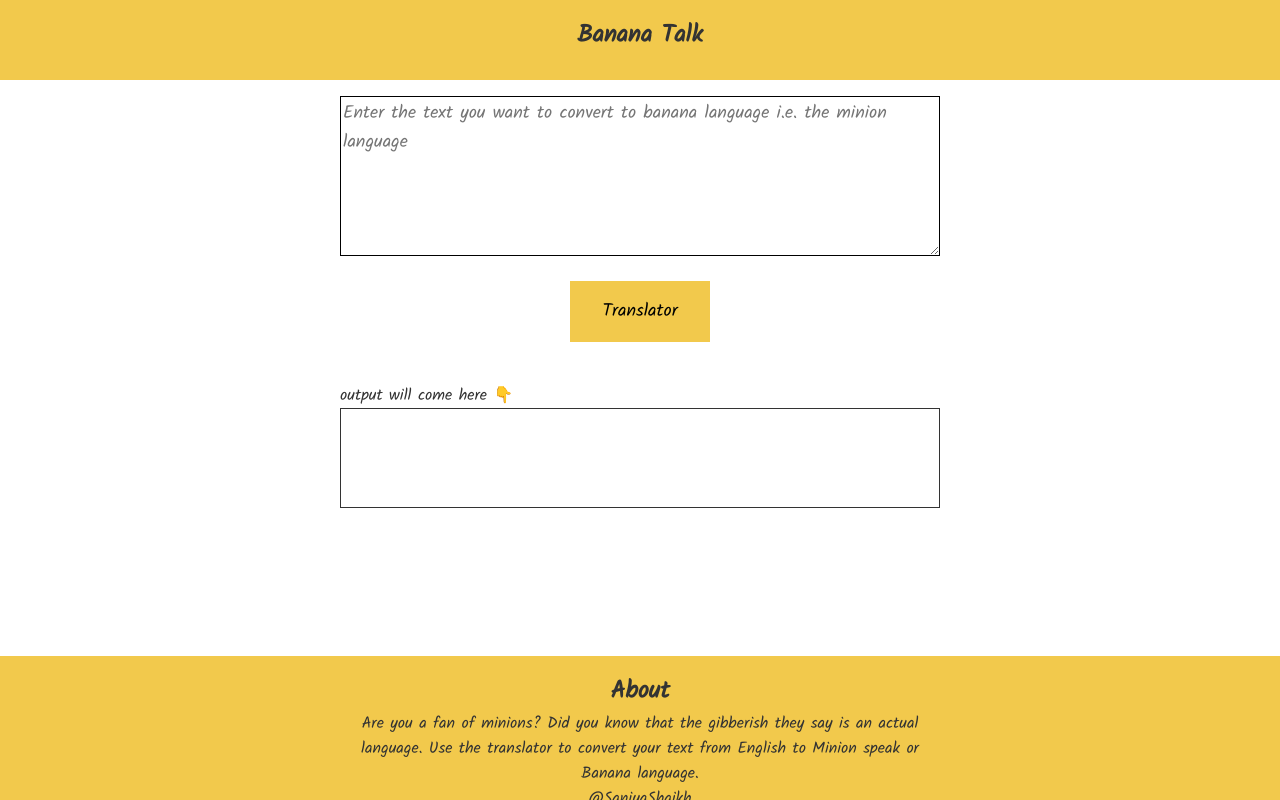
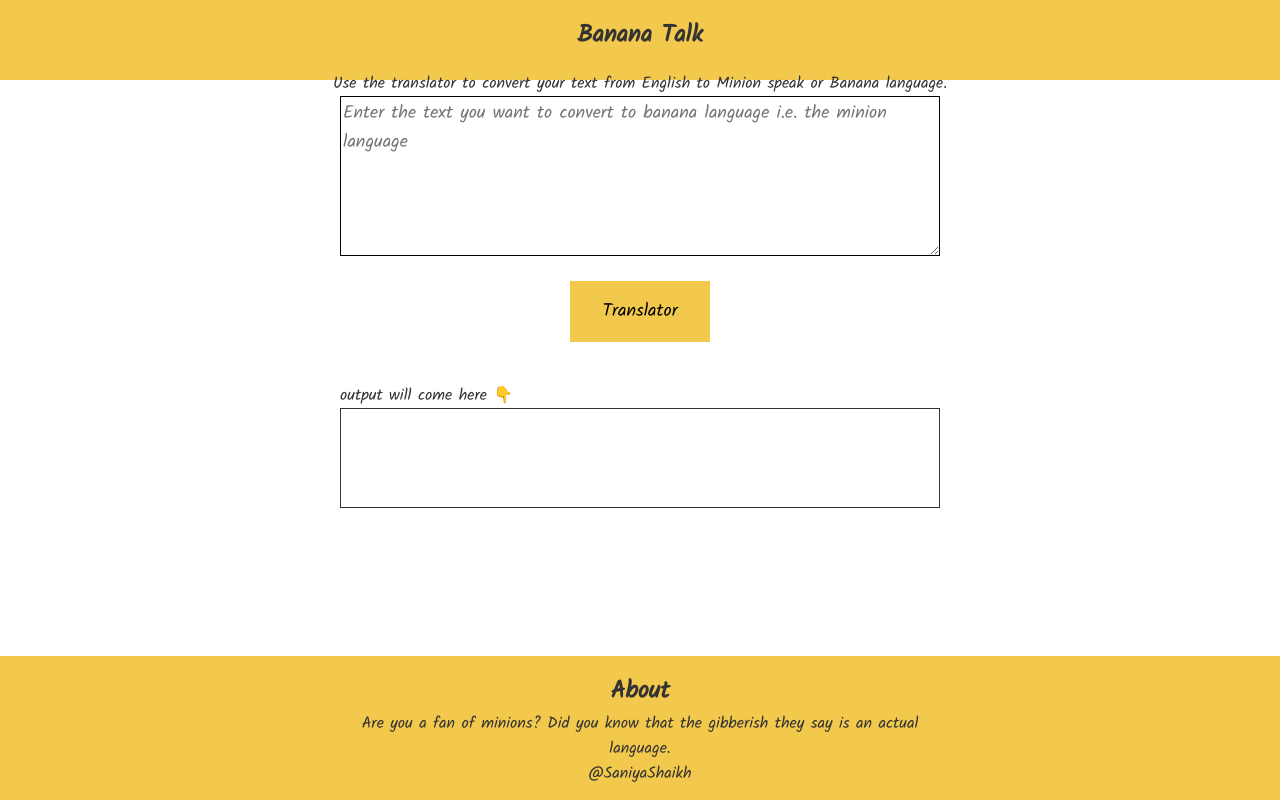
Before and after one commit to sanu29/minion, a plain HTML site: page index.html in a window 1280 px wide. Drawn offline with Linux system fonts and the light colour scheme.

Commit message:
Update index.html
Added text in header

```diff
--- a/index.html
+++ b/index.html
@@ -8,7 +8,8 @@
     <link rel="stylesheet" href="style.css">
 
     <body>
-      <nav class="nav"><h1 class="main"> Banana Talk</h1></nav>
+      <nav class="nav"><h1 class="main"> Banana Talk</h1>
+         Use the translator to convert your text from English to Minion speak or Banana language.</nav>
       <div class="main">
         <textarea class="textarea" id="input" placeholder="Enter the text you want to convert to banana language i.e. the minion language"></textarea>
         <br>
@@ -21,7 +22,7 @@
   <div class="main" style="margin: auto;">
   <h2>About</h2>
   Are you a fan of minions? Did you know that the gibberish they say is an actual language.
-   Use the translator to convert your text from English to Minion speak or Banana language.<br> @SaniyaShaikh</div></footer>
+  <br> @SaniyaShaikh</div></footer>
     <script src="index.js" type="text/javascript"></script>
 </body>
 </html>
```
